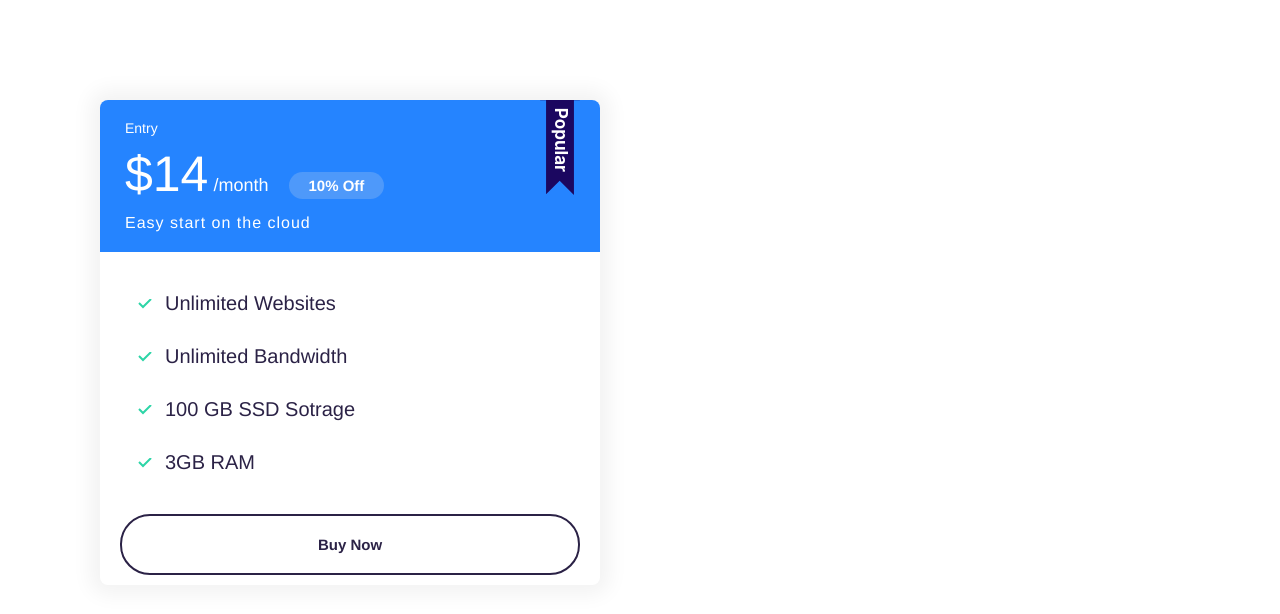
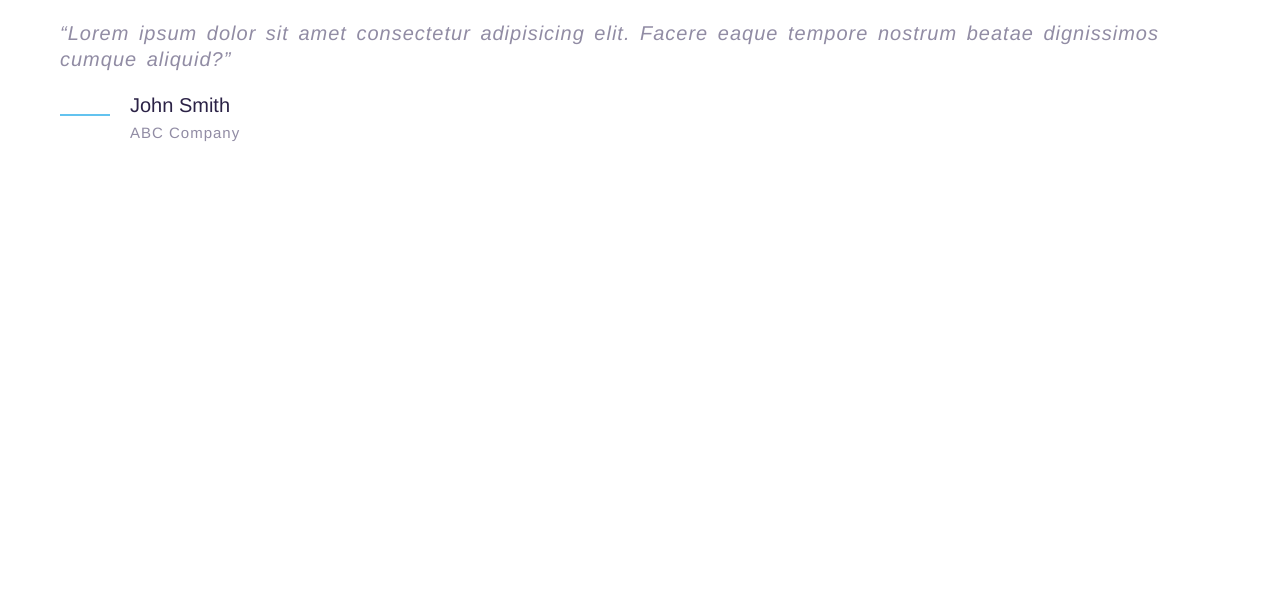
Before and after one commit to kunaljaiswal262358/moshify-kunal, a plain HTML site: page index.html in a window 1280 px wide. Drawn offline with Linux system fonts and the light colour scheme.

Commit message:
Build quote component

```diff
--- a/css/styles.css
+++ b/css/styles.css
@@ -152,7 +152,7 @@ a {
     height: 50px;
 }
 
-.icon-primary {
+.icon--primary {
     fill: var(--color-primary);
 }
 
@@ -355,10 +355,6 @@ a {
 }
 
 /* Popular badge */
-
-.plan--popular {
-}
-
 .plan--popluar .card__header:before {
     content: url(/images/popular.svg);
     display: inline-block;
@@ -367,3 +363,71 @@ a {
     right: 20px;
     top: -5px;
 }
+
+/* Media object */
+
+.media {
+    display: flex;
+    margin-bottom: 4rem;
+}
+
+.media__image {
+    margin-top: 1rem;
+}
+
+.media__body {
+    margin: 0 2rem;
+}
+
+.media__body p {
+   margin-top: 0;
+}
+
+.media__title {
+
+    margin-top: 0;
+
+}
+
+/* Quote */
+
+.quote {
+    padding: 0 2rem;
+    line-height: 1.3;
+}
+
+.quote__text {
+    word-spacing: 3px;
+    font-style: italic;
+    font-size: 2rem;
+    letter-spacing: 1px;
+}
+
+.quote__text::before {
+    content: open-quote;
+}
+
+.quote__text::after {
+    content: close-quote;
+}
+
+.media__image {
+    /* position: relative; */
+}
+
+.media__image .icon {
+    position: relative;
+    bottom: 12px;
+}
+
+.quote__author {
+    font-size: 2rem;
+    font-weight: 500;
+    margin-bottom: 0.5rem;
+    margin-top: 0;
+}
+
+.quote__organization {
+    font-size: 1.5rem;
+    letter-spacing: 1px;
+}
--- a/index.html
+++ b/index.html
@@ -17,26 +17,27 @@
 </head>
 
 <body>
-    <div class="plan plan--popluar">
-        <div style="margin: 10rem;" class="card card--primary">
-            <header class="card__header">
-                <h3 class="plan__name">Entry</h3>
-                <span class="plan__price">$14</span>
-                <span>/month</span>
-                <span class="badge badge--primary">10% Off</span>
-                <p class="plan__description">Easy start on the cloud</p>
-            </header>
-            <div class="card__body">
-                <ul class="list list--tick">
-                    <li class="list__item">Unlimited Websites</li>
-                    <li class="list__item">Unlimited Bandwidth</li>
-                    <li class="list__item">100 GB SSD Sotrage</li>
-                    <li class="list__item">3GB RAM</li>
-                </ul>
-                <button class="button button--outline button--block">Buy Now</button>
+    <!-- quote -->
+    <blockquote class="quote">
+        <p class="quote__text">Lorem ipsum dolor sit amet consectetur adipisicing elit. Facere eaque tempore nostrum
+            beatae dignissimos cumque aliquid?</p>
+        <footer>
+            <div class="media">
+                <div class="media__image">
+                    <svg class="icon icon--primary">
+                        <use xlink:href="./images/sprite.svg#line"></use>
+                    </svg>
+                </div>
+                <div class="media__body">
+                    <h3 class="quote__author">John Smith</h3>
+                    <p class="quote__organization">ABC Company</p>
+                </div>
             </div>
-        </div>
-    </div>
+        </footer>
+    </blockquote>
+    <!-- grids -->
+    <!-- testimonial -->
+    <!-- callout -->
 </body>
 
 </html>
```
Also changed, not shown: components/icons.html (+1 -1 lines), components/media.html (added, +15 -0 lines), components/popular-plan-card.html (added, +20 -0 lines), components/quote.html (added, +17 -0 lines).
